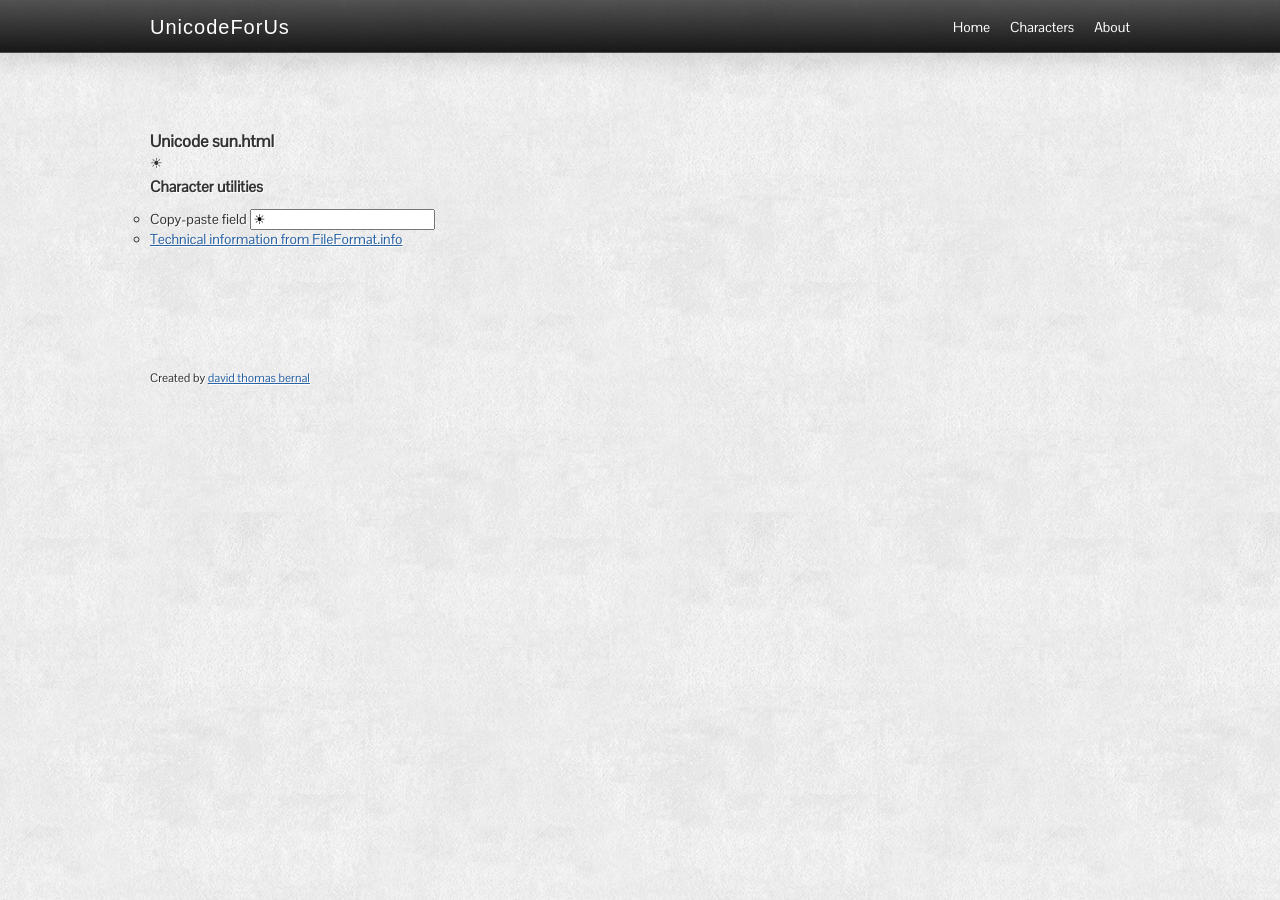
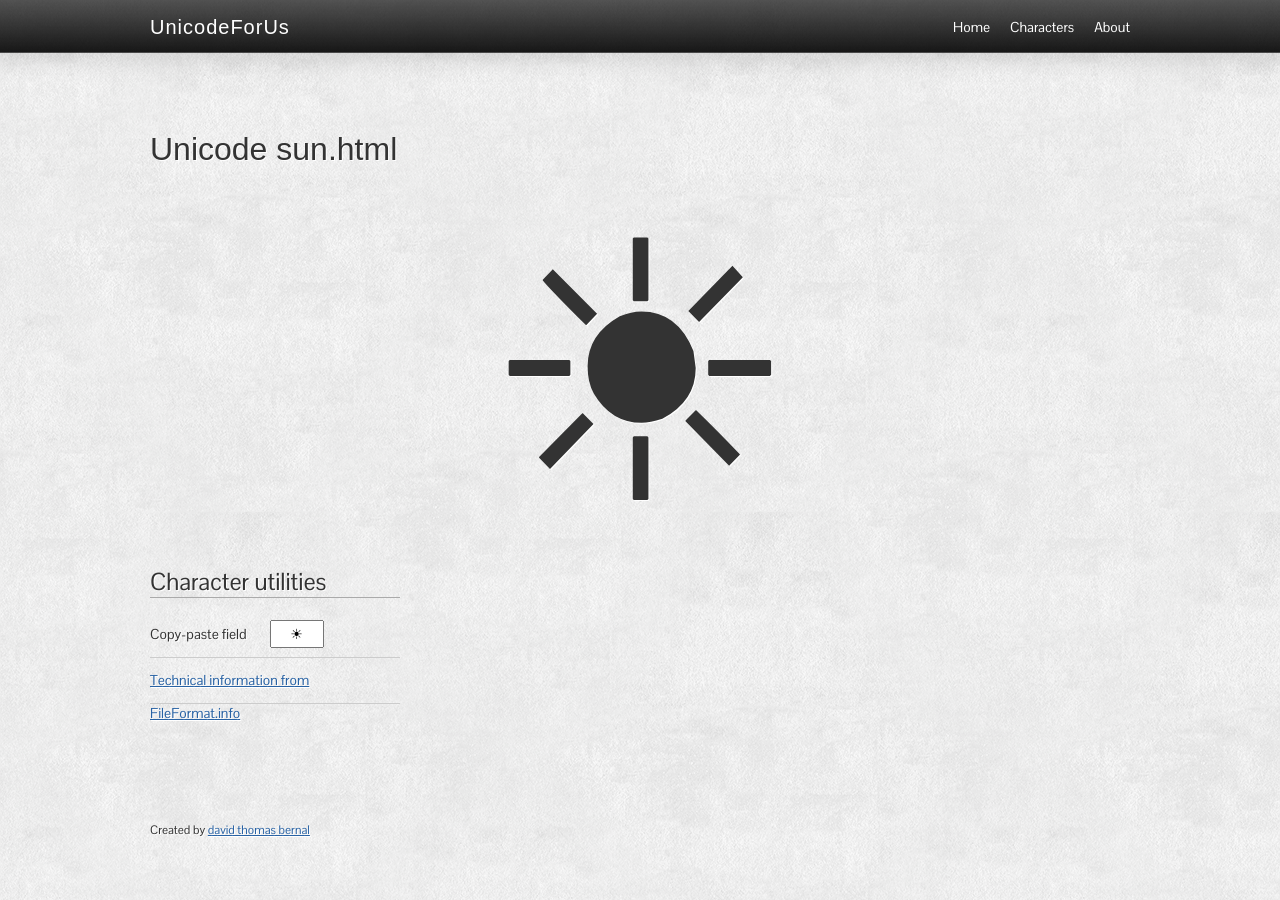
Before and after one commit to dtb/unicodeforus, a Jekyll site: the page built from characters/sun.html, in a window 1280 px wide. Built offline with Jekyll 4.4.1, drawn with Linux system fonts in a browser that asks for light colours; some web fonts are replaced.

Commit message:
style tweaks + boring about apge

```diff
--- a/_config.yml
+++ b/_config.yml
@@ -1 +1 @@
-permalink: /:title
+permalink:/:title
--- a/about.html
+++ b/about.html
@@ -1,5 +1,9 @@
-
+---
+layout: default
+title: About UnicodeForUs—open repository of fun unicode characters
+---
 <section>
+	<h2>About UnicodeForUs</h2>
 	<p>
 		Frustrated by the disappearance of unicodeairplaneforyou.com, I decided to create
 		an easily-searchable repository of fun unicode characters that would belong to
--- a/index.html
+++ b/index.html
@@ -16,8 +16,5 @@ title: UnicodeForUs—open repository of fun unicode characters
 	</ul>
 </section>
 <section>
-	<a id="call-to-action" href="">Explore unicode characters now →</a>
+	<a id="call-to-action" href="/characters">Explore unicode characters now →</a>
 </section>
-<footer>
-	Created by <a href="http://davidthomasbernal.com">david thomas bernal</a>
-</footer>
--- a/restyle.css
+++ b/restyle.css
@@ -94,7 +94,7 @@
 	h1,h2,h3,h4,h5,h6 {
 		margin:.5em 0 .25em 0;
 		line-height:1;
-		font-weight:bold;
+		font-weight:normal;
 	}
 	p, ul, ol, dl {
 		margin:.2em 0 1em 0;
@@ -129,7 +129,6 @@
 	*/
 	body {
 		font-size:100%;
-		line-height:1.15em;
 		font-family:sans-serif;
 	}
 	body>*{
--- a/style.css
+++ b/style.css
@@ -22,6 +22,10 @@
 
 a {
 	color: #2862A4;
+}
+
+p {
+	font-size:16px;
 }
 
 a:visited {
@@ -161,3 +165,67 @@ body > footer {
 	text-align:center;
 	display:block;
 }
+
+
+.character {
+	margin:30px auto 0 auto;
+	width:980px;
+	font-size:360px;
+	text-align:center;
+}
+
+h2 {
+	font-size:32px;
+	font-family:sansita one, sans-serif;
+}
+
+.character-details {
+	width:250px;
+}
+
+.character-details h3 {
+	font-size:24px;
+	border-bottom:1px solid #AAA;
+	padding:3px 0;
+}
+
+.character-details li {
+	list-style:none;
+	padding:6px 0;
+	border-bottom:1px solid #ccc;
+	line-height:33px;
+	height:33px;
+}
+
+.character-details input {
+	font-size:inherit;
+	padding: 3px 10px;
+	width:30px;
+	text-align:center;
+	line-height:18px;
+	margin-left:20px;
+}
+
+section.characters {
+	margin-top:40px;
+}
+
+section.characters h2 {
+	margin-bottom:30px;
+}
+
+.characters li {
+	float:left;
+	width:75px;
+	height:75px;
+	list-style:none;
+	border:1px solid #333;
+	text-align:center;
+	font-size:40px;
+	line-height:75px;
+}
+
+.characters li a {
+	display:block;
+	text-decoration:none;
+}
```
Lines whose indentation alone changed are shown as unchanged.
